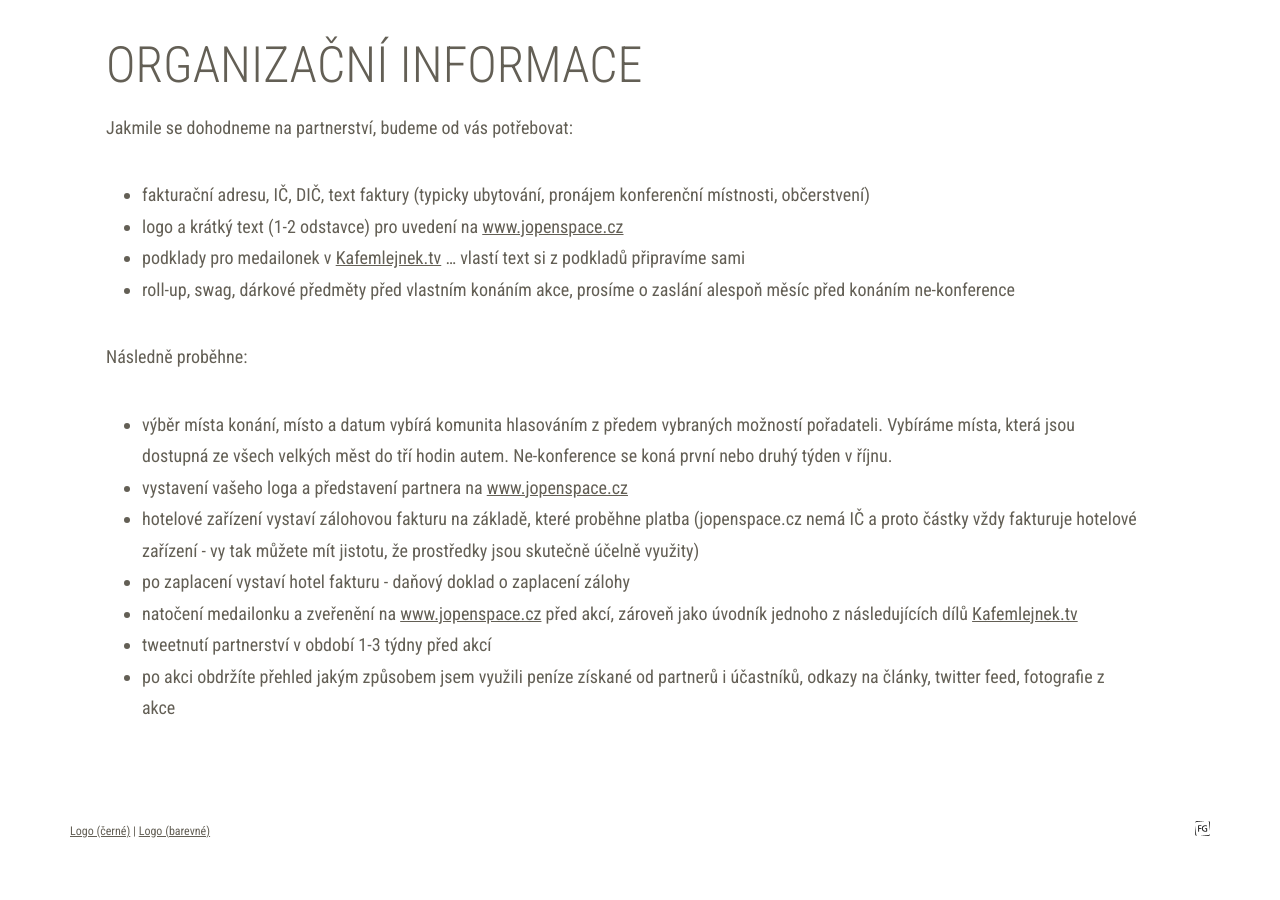
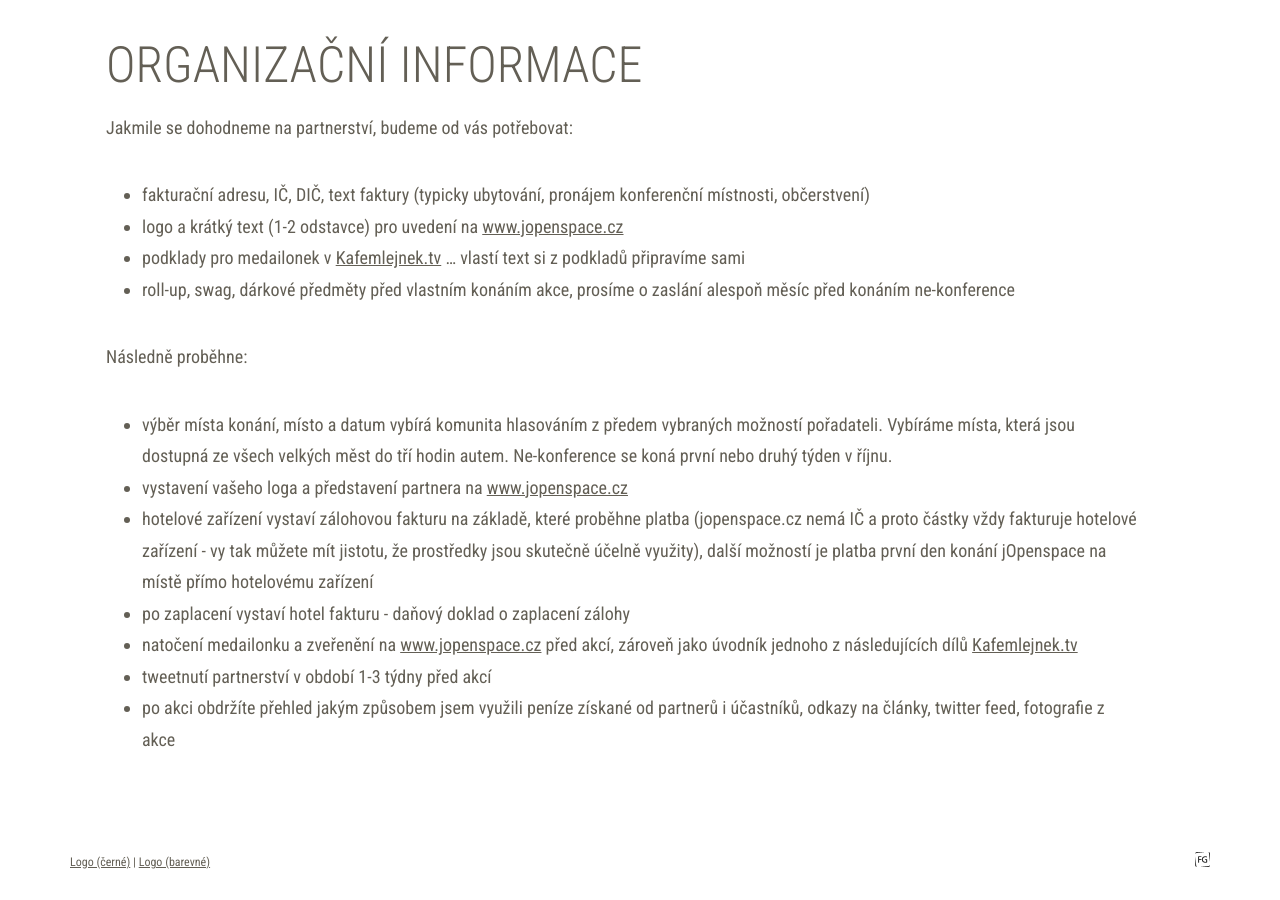
Before and after one commit to novoj/jOpenSpace, a Jekyll site: the page built from partneri.md, in a window 1280 px wide and 900 px high, scrolled down 2548 px. Built offline with Jekyll 4.4.1, drawn with Linux system fonts in a browser that asks for light colours; before the commit the page ends 3417 px from its top, so only the background shows below that.

Commit message:
platba na miste

```diff
--- a/partneri.md
+++ b/partneri.md
@@ -78,7 +78,7 @@ Následně proběhne:
 koná první nebo druhý týden v říjnu.
 - vystavení vašeho loga a představení partnera na [www.jopenspace.cz](http://www.jopenspace.cz)
 - hotelové zařízení vystaví zálohovou fakturu na základě, které proběhne platba (jopenspace.cz nemá IČ a proto částky
-  vždy fakturuje hotelové zařízení - vy tak můžete mít jistotu, že prostředky jsou skutečně účelně využity)
+  vždy fakturuje hotelové zařízení - vy tak můžete mít jistotu, že prostředky jsou skutečně účelně využity), další možností je platba první den konání jOpenspace na místě přímo hotelovému zařízení
 - po zaplacení vystaví hotel fakturu - daňový doklad o zaplacení zálohy
 - natočení medailonku a zveřenění na [www.jopenspace.cz](http://www.jopenspace.cz) před akcí, zároveň jako úvodník jednoho z následujících
   dílů [Kafemlejnek.tv](https://kafemlejnek.TV)
```
